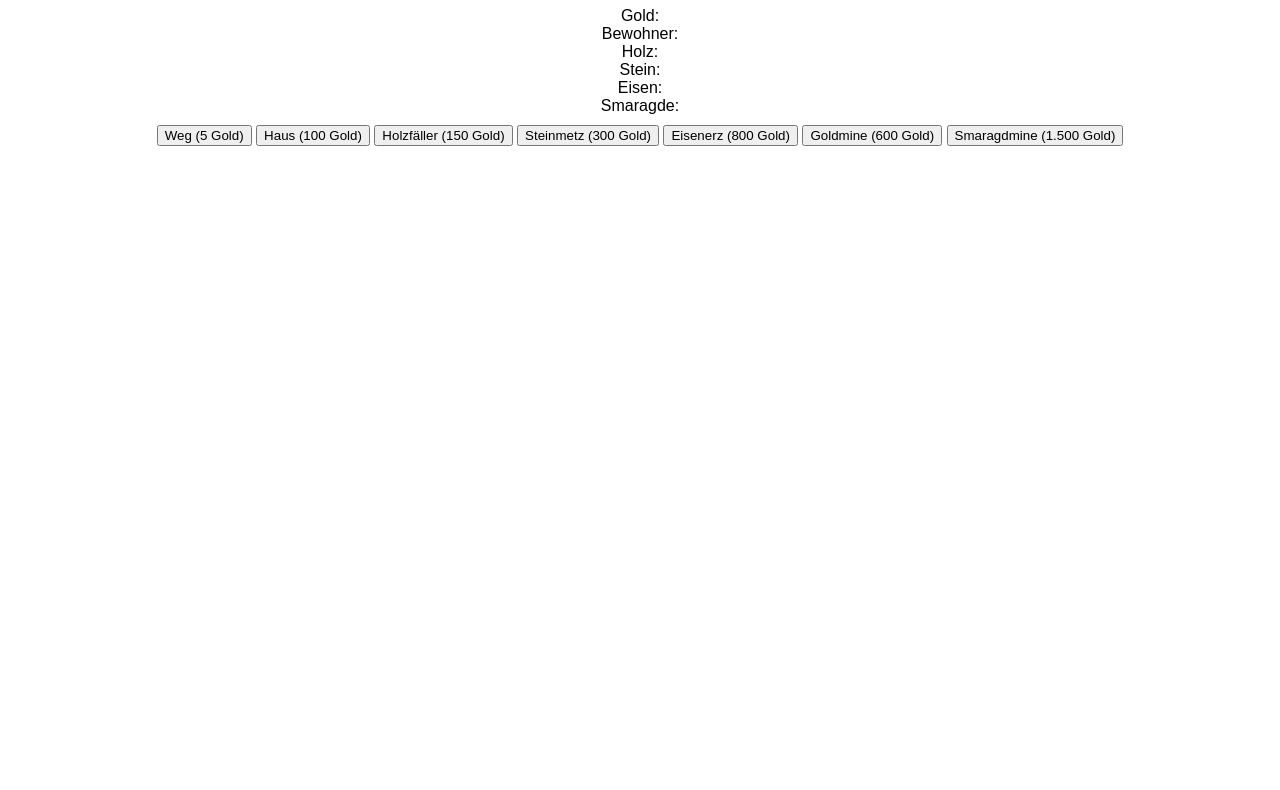
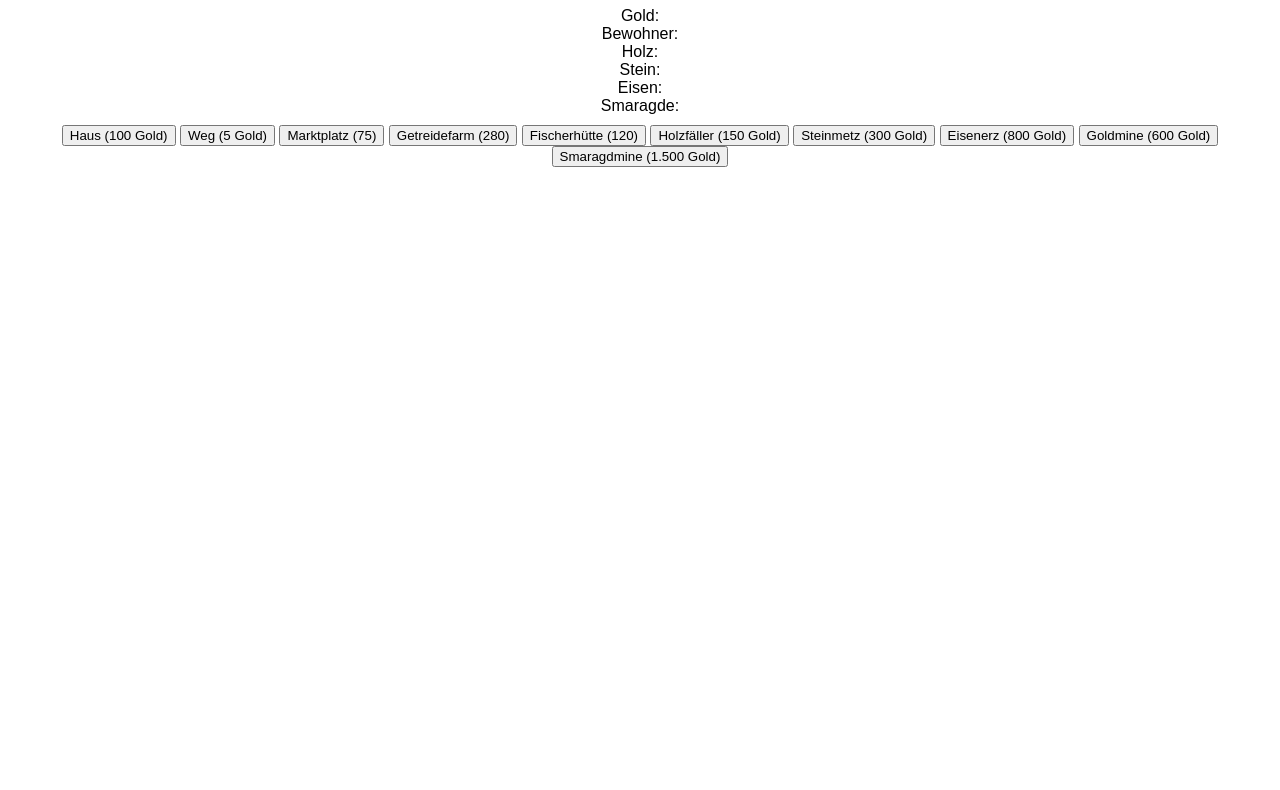
Before and after one commit to 413X-A/coc, a plain HTML site: page index.html in a window 1280 px wide. Shown: the part 73-863 px from the top of the page. Drawn offline with Linux system fonts and the light colour scheme.

Commit message:
Update index.html

```diff
--- a/index.html
+++ b/index.html
@@ -15,8 +15,12 @@
 <div>Smaragde: <span id="smaragde"></span></div>
 
     <div id="baumenü">
+        <button onclick="setBuilding('haus')">Haus (100 Gold)</button>
         <button onclick="setBuilding('weg')">Weg (5 Gold)</button>
-        <button onclick="setBuilding('haus')">Haus (100 Gold)</button>
+        <button onclick="setBuilding('marktplatz')">Marktplatz (75)</button>
+        <button onclick="setBuilding('getreidefarm')">Getreidefarm (280)</button>
+        <button onclick="setBuilding('fischerhuette')">Fischerhütte (120)</button>
+
         <button onclick="setBuilding('holzfaeller')">Holzfäller (150 Gold)</button>
         <button onclick="setBuilding('steinmetz')">Steinmetz (300 Gold)</button>
         <button onclick="setBuilding('eisenerz')">Eisenerz (800 Gold)</button>
```
